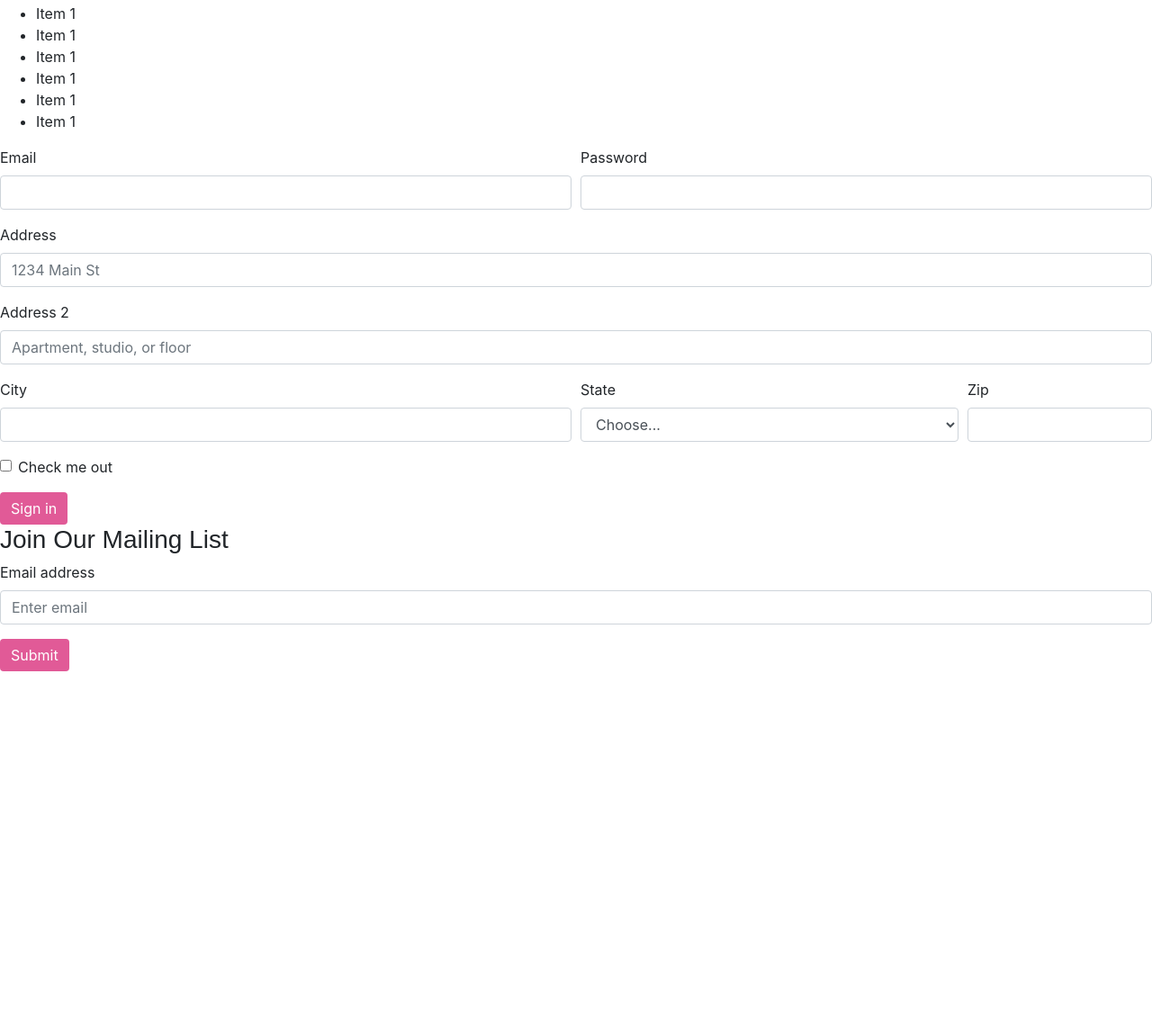
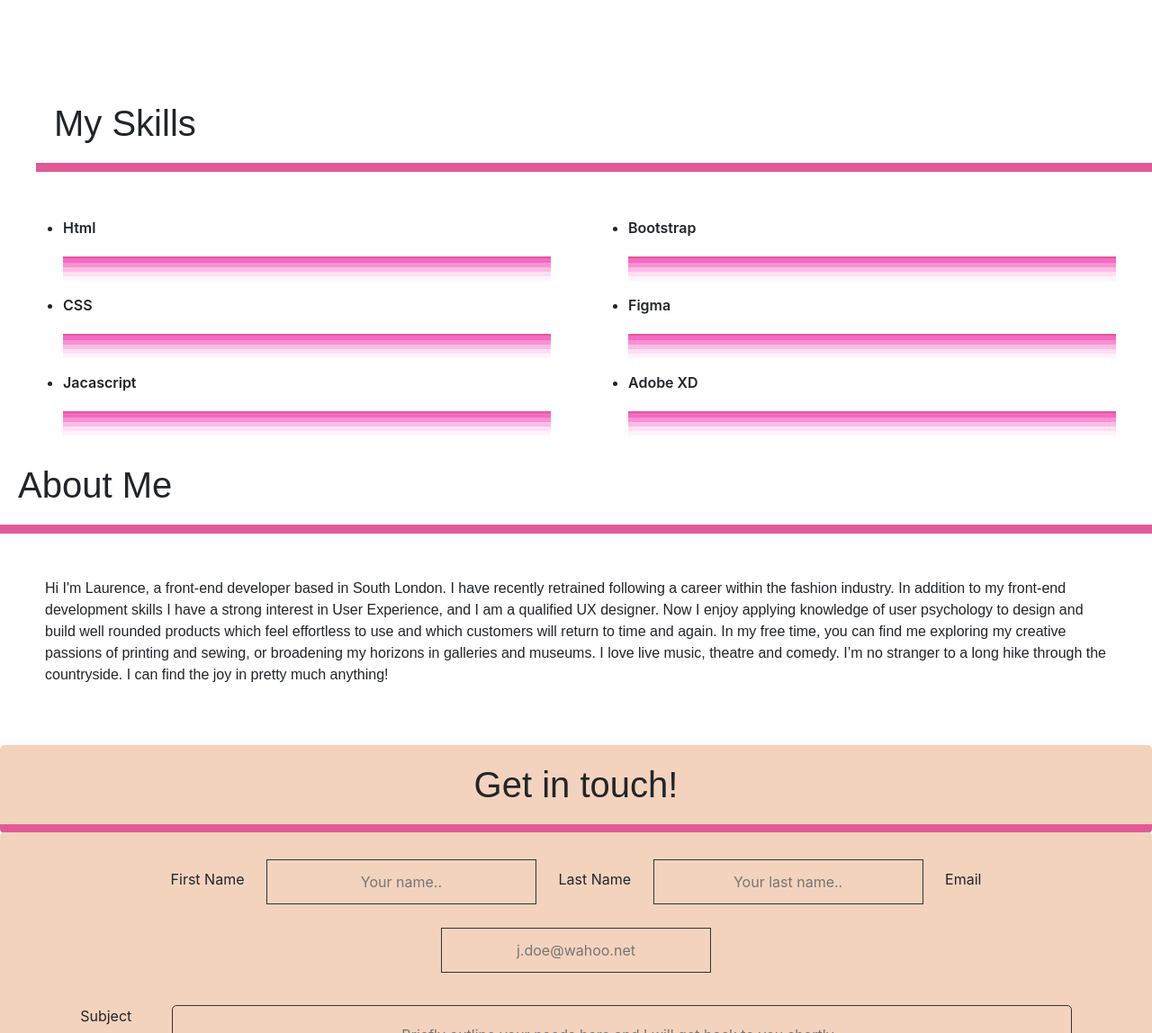
Before and after one commit to laurencemb/boot-strap-portfolio, a plain HTML site: page index.html in a window 1280 px wide. Shown: the part 1652-2800 px from the top of the page at 90% size. Before the commit the page ends 2398 px from the top, so only its background shows below. Drawn offline with nearby package versions, Linux system fonts and the light colour scheme.

Commit message:
added styling for all ootstrap components

```diff
--- a/css/styles.css
+++ b/css/styles.css
@@ -17,6 +17,8 @@ h1, h2, h3 , h4, h5, h6 {
 p {
   font-family: 'Jura', sans-serif;
 }
+
+
 
 /* Nav bar */
 
@@ -61,6 +63,11 @@ p {
     border: none;
   }
 
+  .btn:hover {
+    background-color: var(--green);
+    color: var(--sitewhite);
+  }
+
   /* Navigation links */
 
   /* Jumbotron */
@@ -72,6 +79,7 @@ p {
     display: flex;
     align-items: center;
     justify-content: center;
+    text-align: center;
   }
 
   .jumboCopy {
@@ -105,6 +113,185 @@ p {
   }
 
   .jumboHeading {
-    border-bottom: solid 10px #E15A97;
+    border-bottom: solid 10px var(--highlightpink);
     margin-bottom: 10px;
   }
+
+/* Projects */
+
+  #projects {
+    padding: 20px;
+    font-size: 40px;
+    border-bottom: solid 10px var(--highlightpink);
+    margin-bottom: 30px;
+
+  }
+
+  /* cards */
+  .card{
+    padding: 5%;
+    border: none;
+    margin-bottom: 30px;
+  }
+
+  .card:focus, .card:hover {
+    border: solid 0.1px var(--siteblack);
+    box-shadow:  0 4px 4px rgba(0, 0, 0, 0.6), 0 0 40px rgba(1, 1, 1, 0.6);
+  }
+
+  .card-img-top {
+    width: 100%;
+    height: 15vw;
+    object-fit: cover;
+    object-position: top;
+    padding: 30px;
+
+}
+
+
+
+.content {
+    padding: 50px;
+  }
+
+  .sectionHeading {
+    text-align: center;
+  }
+
+  .showsNear {
+    padding: 0px 30px 30px 30px;
+  }
+
+  .cardContainer {
+    text-align: center;
+  }
+
+  .valueProp {
+    margin-top: 15px;
+    margin-bottom: 15px;
+  }
+
+  /* Skills */
+
+  #skills {
+    padding: 20px;
+    margin-left: 40px;
+    font-size: 40px;
+    border-bottom: solid 10px var(--highlightpink);
+    margin-bottom: 30px;
+
+  }
+
+  .skills {
+    columns: 2;
+    font-weight: 600;
+    line-height: 4
+
+  }
+
+  .skills li {
+    border-bottom: solid 2px var(--highlightpink);
+    margin-left: 30px;
+    margin-right: 40px;
+    margin-bottom: 20px;
+    box-shadow: rgba(240, 46, 170, 0.4) 0px 5px, rgba(240, 46, 170, 0.3) 0px 10px, rgba(240, 46, 170, 0.2) 0px 15px, rgba(240, 46, 170, 0.1) 0px 20px, rgba(240, 46, 170, 0.05) 0px 25px;
+
+  }
+
+  /* about me section */
+
+  #aboutme {
+    padding: 20px;
+    font-size: 40px;
+    border-bottom: solid 10px var(--highlightpink);
+    margin-bottom: -1px;
+  }
+
+
+
+  /* Get in touch */
+
+
+  #contactme {
+    padding: 20px;
+    font-size: 40px;
+    border-bottom: solid 10px var(--highlightpink);
+    margin-bottom: -1px;
+  }
+
+  input[type=text], select, textarea {
+    width:300px;
+    padding: 12px;
+    border: 1px solid var(--siteblack);
+    border-radius: 0%;
+    box-sizing: border-box;
+    margin-top: 10px;
+    margin-bottom: 16px;
+    resize: vertical;
+    justify-content: top;
+
+}
+
+.containerForm *  {
+    text-align: center;
+    position: relative;
+    border-radius: 5px;
+    padding: 20px;
+    justify-content: center;
+    vertical-align: top;
+    background-color: var(--corepink);
+
+  }
+
+input[type=submit] {
+    background-color: var(--highlightpink);
+    color: white;
+    padding: 12px 20px;
+    border: none;
+    border-radius: 4px;
+    cursor: pointer;
+    margin-left: 40px;
+    min-width: 200px;
+    box-shadow: 0 4px 4px rgba(0, 0, 0, 0.6), 0 0 40px rgba(1, 1, 1, 0.1);
+  }
+
+  input[type=submit]:hover {
+    background-color: var(--green);
+  }
+
+
+  .names input {
+    width:30%;
+  }
+
+  #subject {
+    width: 1000px;
+    margin: 20px;
+  }
+
+  /* footer */
+
+  footer {
+    background-color: var(--corepink);
+    justify-content: center;
+    align-items: center;
+    text-align: center;
+  }
+
+  footer i{
+    width: 50px;
+    size: 30px;
+    margin-bottom: 30px;
+    margin-left: 10px;
+    margin-right: 10px;
+  }
+
+  footer a:hover {
+    box-shadow: 0 4px 4px rgba(0, 0, 0, 0.1), 0 0 40px rgba(1, 1, 1, 0.1);
+  }
+
+/* Media Quearies */
+
+@media only screen and (max-width: 600px) {
+
+  }
--- a/index.html
+++ b/index.html
@@ -5,6 +5,8 @@
     <meta charset="UTF-8">
     <meta http-equiv="X-UA-Compatible" content="IE=edge">
     <meta name="viewport" content="width=device-width, initial-scale=1.0. shrink-to-fit=no">
+
+    <script src="https://kit.fontawesome.com/cc4f85a982.js" crossorigin="anonymous"></script>
 
     <!-- Bootstrap -->
     <link rel="stylesheet" href="https://cdn.jsdelivr.net/npm/bootstrap@4.6.2/dist/css/bootstrap.min.css" integrity="sha384-xOolHFLEh07PJGoPkLv1IbcEPTNtaed2xpHsD9ESMhqIYd0nLMwNLD69Npy4HI+N" crossorigin="anonymous">
@@ -23,7 +25,7 @@
     <nav class="navbar navbar-expand-lg navbar-light bg-light customNav ">
 
         <div class="collapse navbar-collapse" id="navbarSupportedContent">
-            <ul class="nav justify-content-end navbar-nav mr-auto">
+            <ul class="nav justify-content-end navbar-nav">
                 <li class="nav-item active dropdown">
                     <a class="nav-link dropdown-toggle " href="#projects" id="navbarDropdown" role="button" data-toggle="dropdown" aria-haspopup="true" aria-expanded="false">Projects </a>
                     <div class="dropdown-menu" aria-labelledby="navbarDropdown">
@@ -50,7 +52,7 @@
                 <li class="nav-item">
                 <a class="nav-link" href="#">Resume</a>
                 </li>
-                <li class="nav-item">
+                <li>
                     <a class="btn btn-primary btn-lg navCTA" href="#" role="button">Hire Me</a>
                 </li>
             </ul>
@@ -59,7 +61,7 @@
 
       <!-- Jumbotron -->
 
-      <div class="jumbotron">
+      <div class="jumbotron jumbotron-fluid">
 
         <!-- profile picture -->
             <div class="profilePic">
@@ -85,10 +87,12 @@
             <div class="row myProjects">
 
                 <!-- Card 1 -->
-                <div class="cardContainer col-lg-4 col-md-4 col-sm-12" id="Shredit">
+                <div class="cardContainer col-lg-8 col-md-4 col-sm-12" id="Shredit">
                     <a href="#">
                         <div class="card">
-                            <img src="images/Shred it Landing Page.png" class="card-img-top" alt="Landing page for a portfolio site, in red and white">
+                            <div class="imageContainer">
+                                 <img src="images/Shred it Landing Page.png" class="card-img-top" alt="Landing page for a portfolio site, in red and white">
+                            </div>
                             <div class="card-body">
                                 <h3>Shred-It Collective!: Portfolio Website</h3>
                             <p class="card-text"> Coming Soon.. Portfolio Website for creative Collective Shred-It!</p>
@@ -97,7 +101,7 @@
                      </a>
                 </div>
                 <!-- End Card 1 -->
-                <!-- Card 2 -->
+              <!--  Card 2 -->
                 <div class="cardContainer col-lg-4 col-md-4 col-sm-12" id="project1">
                     <a href="#">
                         <div class="card">
@@ -150,84 +154,74 @@
                 </div>
                 <!-- End Card 5 -->
 
-
             </div>
     </div>
 
     <!-- SKills section -->
     <section>
         <h2 id="skills">My Skills</h2>
-        <ul>
-            <li> Item 1</li>
-            <li> Item 1</li>
-            <li> Item 1</li>
-            <li> Item 1</li>
-            <li> Item 1</li>
-            <li> Item 1</li>
+        <ul class="skills">
+            <li> Html</li>
+            <li> CSS</li>
+            <li> Jacascript</li>
+            <li> Bootstrap</li>
+            <li> Figma</li>
+            <li> Adobe XD</li>
         </ul>
     </section>
 
+    <!-- about me -->
+
+
+
+    <section>
+        <h2 id="aboutme">About Me</h2>
+        <p class="content">
+            Hi I'm Laurence, a front-end developer based in South London. I have recently retrained following a career within the fashion industry. In addition to my front-end development skills I have a strong interest in User Experience, and I am a qualified UX designer. Now I enjoy applying knowledge of user psychology to design and build well rounded products which feel effortless to use and which customers will return to time and again.
+
+                In my free time, you can find me exploring my creative passions of printing and sewing, or broadening my horizons in galleries and museums. I love live music, theatre and comedy. I’m no stranger to a long hike through the countryside. I can find the joy in pretty much anything!
+        </p>
+    </section>
+
     <!-- Contact form -->
+    <div class="containerForm">
+        <h2 id="contactme">Get in touch!</h2>
 
-    <form>
-        <div class="form-row" id="contactme">
-          <div class="form-group col-md-6">
-            <label for="inputEmail4">Email</label>
-            <input type="email" class="form-control" id="inputEmail4">
-          </div>
-          <div class="form-group col-md-6">
-            <label for="inputPassword4">Password</label>
-            <input type="password" class="form-control" id="inputPassword4">
-          </div>
-        </div>
-        <div class="form-group">
-          <label for="inputAddress">Address</label>
-          <input type="text" class="form-control" id="inputAddress" placeholder="1234 Main St">
-        </div>
-        <div class="form-group">
-          <label for="inputAddress2">Address 2</label>
-          <input type="text" class="form-control" id="inputAddress2" placeholder="Apartment, studio, or floor">
-        </div>
-        <div class="form-row">
-          <div class="form-group col-md-6">
-            <label for="inputCity">City</label>
-            <input type="text" class="form-control" id="inputCity">
-          </div>
-          <div class="form-group col-md-4">
-            <label for="inputState">State</label>
-            <select id="inputState" class="form-control">
-              <option selected>Choose...</option>
-              <option>...</option>
-            </select>
-          </div>
-          <div class="form-group col-md-2">
-            <label for="inputZip">Zip</label>
-            <input type="text" class="form-control" id="inputZip">
-          </div>
-        </div>
-        <div class="form-group">
-          <div class="form-check">
-            <input class="form-check-input" type="checkbox" id="gridCheck">
-            <label class="form-check-label" for="gridCheck">
-              Check me out
-            </label>
-          </div>
-        </div>
-        <button type="submit" class="btn btn-primary">Sign in</button>
-      </form>
+            <form action="action_page.php">
+                <label for="fname">First Name</label>
+                    <input class="names" type="text" id="fname" name="firstname" placeholder="Your name..">
+
+                    <label for="lname">Last Name</label>
+                    <input class="names" type="text" id="lname" name="lastname" placeholder="Your last name..">
+
+                    <label for="email">Email</label>
+                    <input class="names" type="text" id="lname" name="lastname" placeholder="j.doe@wahoo.net">
+
+                  <br>
+
+                    <label class="subject" for="subject">Subject</label>
+                    <textarea id="subject" name="subject" placeholder="Briefly outline your needs here and I will get back to you shortly.." style="height:200px"></textarea>
+
+                    <br>
+
+                    <input type="submit" value="Submit">
+
+
+            </form>
+
+    </div>
 
       <!-- Footer -->
 
-      <footer class="emailContain">
-        <form>
-          <h3>Join Our Mailing List</h3>
-          <div class="form-group">
-            <label for="exampleInputEmail1">Email address</label>
-            <input type="email" class="form-control" id="exampleInputEmail1" aria-describedby="emailHelp"
-              placeholder="Enter email">
-          </div>
-          <button type="submit" class="btn btn-primary">Submit</button>
-        </form>
+      <footer class=content>
+
+    <div>
+       <a href="#"> <i class="fa-brands fa-instagram fa-3x"></i></a>
+       <a href="#"><i class="fa-brands fa-twitter  fa-3x"></i> </a>
+        <a href="#"><i class="fa-brands fa-facebook  fa-3x"></i></a>
+
+    </div>
+    <p>Copyright Laurence Moreton Burt 2022</p>
       </footer>
 
 
```
Also changed, not shown: 1 other file.
